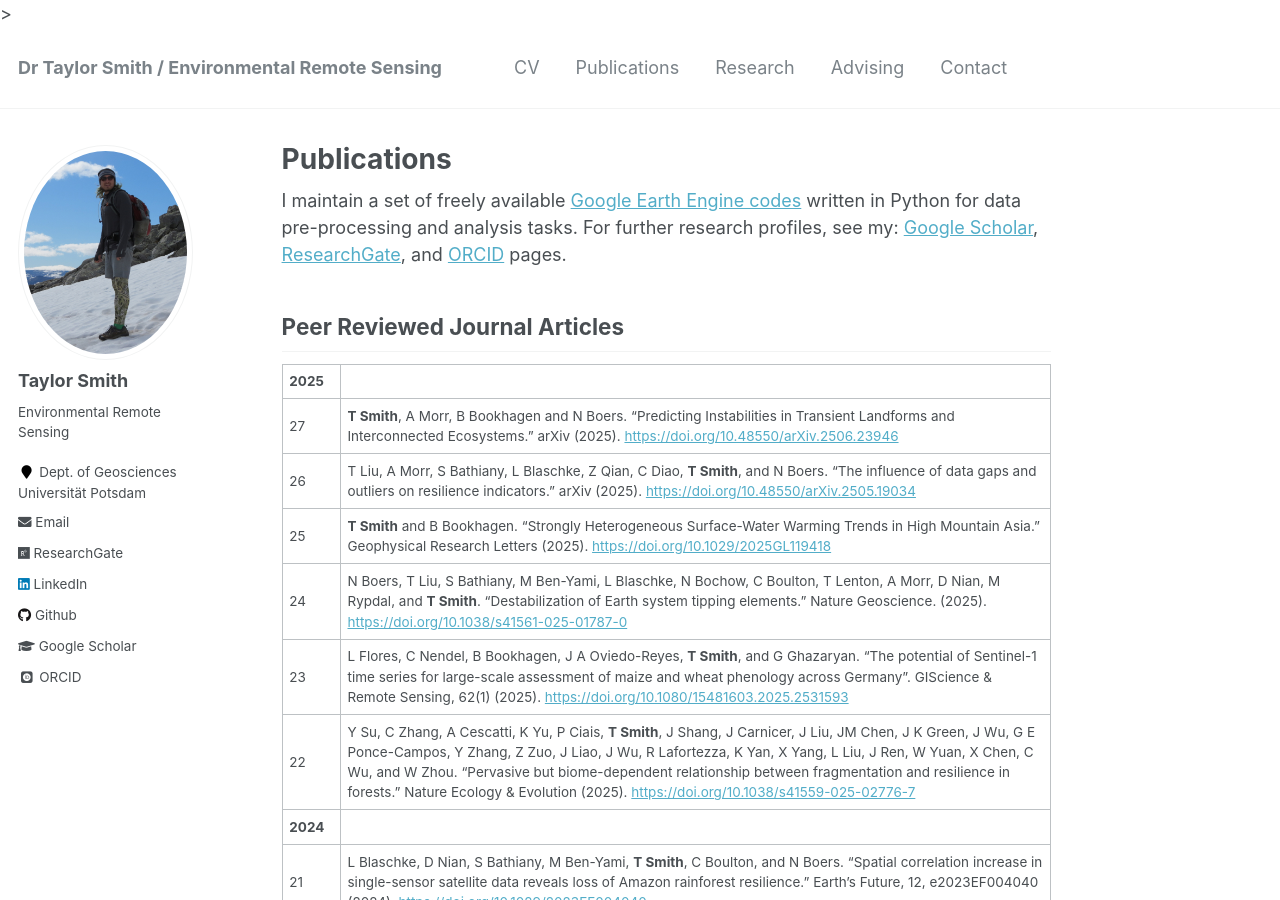
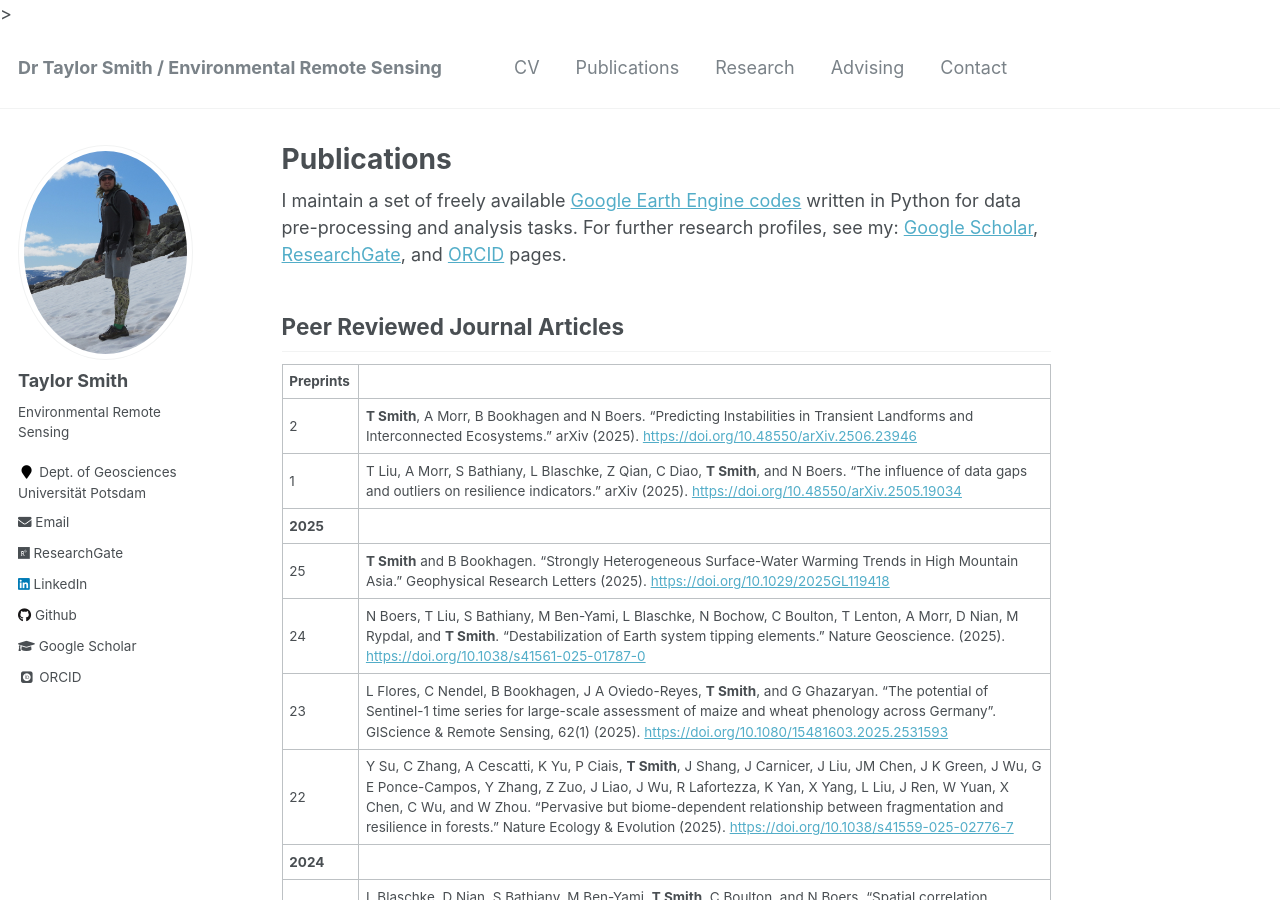
Before and after one commit to tasmi/tasmi.github.io, a Jekyll site: the page built from _pages/publications.md, in a window 1280 px wide and 900 px high. Built offline with Jekyll 4.4.1, drawn with Linux system fonts in a browser that asks for light colours; some web fonts are replaced.

Commit message:
Update publications.md

```diff
--- a/_pages/publications.md
+++ b/_pages/publications.md
@@ -9,9 +9,10 @@ I maintain a set of freely available [Google Earth Engine codes](https://github.
 
 ## Peer Reviewed Journal Articles
 
+| **Preprints**
+2 | **T Smith**, A Morr, B Bookhagen and N Boers. "Predicting Instabilities in Transient Landforms and Interconnected Ecosystems." arXiv (2025). [https://doi.org/10.48550/arXiv.2506.23946](https://doi.org/10.48550/arXiv.2506.23946)
+1 | T Liu, A Morr, S Bathiany, L Blaschke, Z Qian, C Diao, **T Smith**, and N Boers. "The influence of data gaps and outliers on resilience indicators." arXiv (2025). [https://doi.org/10.48550/arXiv.2505.19034](https://doi.org/10.48550/arXiv.2505.19034)
 | **2025**
-27 | **T Smith**, A Morr, B Bookhagen and N Boers. "Predicting Instabilities in Transient Landforms and Interconnected Ecosystems." arXiv (2025). [https://doi.org/10.48550/arXiv.2506.23946](https://doi.org/10.48550/arXiv.2506.23946)
-26 | T Liu, A Morr, S Bathiany, L Blaschke, Z Qian, C Diao, **T Smith**, and N Boers. "The influence of data gaps and outliers on resilience indicators." arXiv (2025). [https://doi.org/10.48550/arXiv.2505.19034](https://doi.org/10.48550/arXiv.2505.19034)
 25 | **T Smith** and B Bookhagen. "Strongly Heterogeneous Surface-Water Warming Trends in High Mountain Asia." Geophysical Research Letters (2025). [https://doi.org/10.1029/2025GL119418](https://doi.org/10.1029/2025GL119418)
 24 | N Boers, T Liu, S Bathiany, M Ben-Yami, L Blaschke, N Bochow, C Boulton, T Lenton, A Morr, D Nian, M Rypdal, and **T Smith**. "Destabilization of Earth system tipping elements." Nature Geoscience. (2025). [https://doi.org/10.1038/s41561-025-01787-0](https://doi.org/10.1038/s41561-025-01787-0)
 23 | L Flores, C Nendel, B Bookhagen, J A Oviedo-Reyes, **T Smith**, and G Ghazaryan. "The potential of Sentinel-1 time series for large-scale assessment of maize and wheat phenology across Germany". GIScience & Remote Sensing, 62(1) (2025). [https://doi.org/10.1080/15481603.2025.2531593](https://doi.org/10.1080/15481603.2025.2531593)
```
